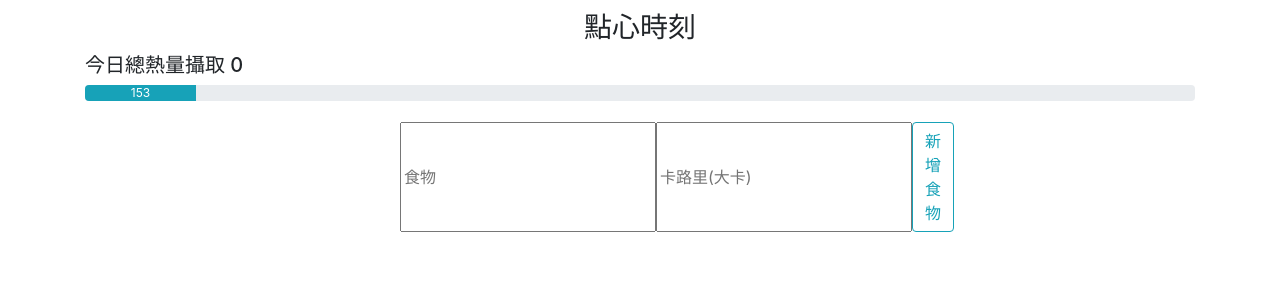
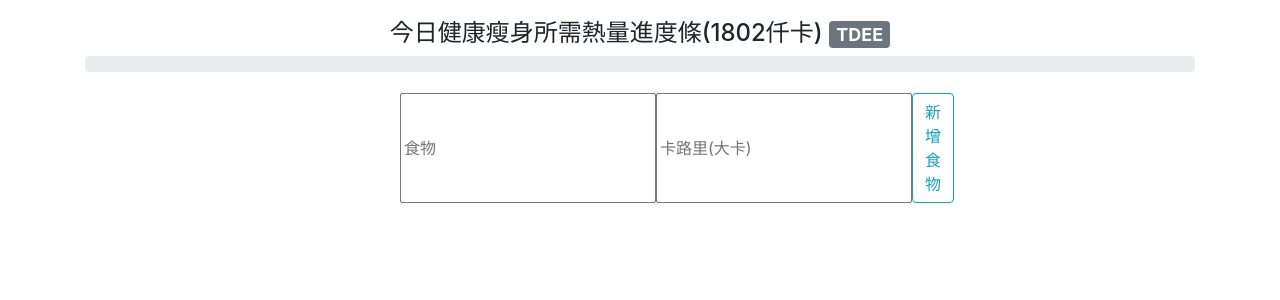
Before and after one commit to Yunxiang777/healthylife, a PHP site: page /view/diet_record.php in a window 1280 px wide. Shown: the part 56-356 px from the top of the page. Run offline with PHP 8.4, Linux system fonts and the light colour scheme; the visitor is signed in with stand-in values (Sample User, id 1); data comes from the database, SQL or seed files in the repository.

Commit message:
add: 新增食物進度條功能

```diff
--- a/style/diet_record.css
+++ b/style/diet_record.css
@@ -7,9 +7,9 @@
     padding: 10px;
 }
 
-h3 {
+h4 {
     text-align: center;
-    margin-top: 1%;
+    margin-top: 1.7%;
 }
 
 .food_box input:focus {
--- a/view/diet_record.php
+++ b/view/diet_record.php
@@ -2,23 +2,29 @@
 require __DIR__ . '/template/narbar.php';
 $helper->visitor_redirect();
 require __DIR__ . '/../model/get_food_record.php';
-
+require_once __DIR__ . '/../model/update_member_data.php';
+$Update_member_data = new Update_member_data();
+// 獲取個人訊息
+$profile_message = $Update_member_data->member_message($_SESSION['member_id']);
+//減脂肪所需熱量 $diet_tdee
+$diet_tdee = $helper->tdee($profile_message['gender'], $profile_message['height'], $profile_message['weight'], $profile_message['age']) - 500;
 // 獲取食物記錄結果
 $foodRecordGetter = new Get_food_record();
 //今日攝取食物
 $result = $foodRecordGetter->getFoodRecord($formattedDate, $_SESSION['member_id']);
-//今日總卡路里
+//今日總卡路里 $total_calories
 $total_calories = $foodRecordGetter->today_calories($formattedDate, $_SESSION['member_id']);
+//今日卡路里%數
+$diet_percent = $total_calories / $diet_tdee * 100;
 ?>
 
 <head>
     <link rel="stylesheet" href="../style/diet_record.css">
 </head>
 <div class="container">
-    <h3><?= $mealTime ?></h3>
-    <h5>今日總熱量攝取 <?= $foodRecordGetter->today_calories($formattedDate, $_SESSION['member_id']) ?></h5>
+    <h4>今日健康瘦身所需熱量進度條(<?= $diet_tdee ?>仟卡) <span class="badge badge-secondary">TDEE</span></h4>
     <div class="progress">
-        <div class="progress-bar bg-info" role="progressbar" style="width: 10%" aria-valuenow="50" aria-valuemin="0" aria-valuemax="100">153</div>
+        <div class="progress-bar bg-info" role="progressbar" style="width: <?= $diet_percent ?>%" aria-valuenow="350" aria-valuemin="0" aria-valuemax="100"><?= $total_calories ?></div>
     </div>
     <div class="food_box">
         <input type="text" id="food" placeholder="食物" class="input_diet">
--- a/view/template/narbar.php
+++ b/view/template/narbar.php
@@ -33,7 +33,7 @@ ob_start(); //緩衝輸出，確保header被呼叫之前，沒有任何輸出
                 <li class="nav-item <?= $filename == 'diet_record' ? 'active' : '' ?>">
                     <a class="nav-link" href="<?= $routing['diet_record'] ?>">飲食紀錄</a>
                 </li>
-                <li class="nav-item dropdown">
+                <li class="nav-item dropdown ">
                     <a class="nav-link dropdown-toggle" role="button" data-toggle="dropdown" aria-expanded="false">
                         會員資料
                     </a>
```
Also changed, not shown: controller/body_data.php (+5 -9 lines), controller/food_record.php (+3 -7 lines).
